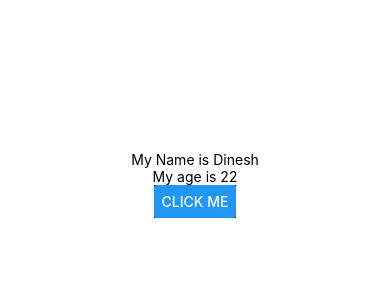
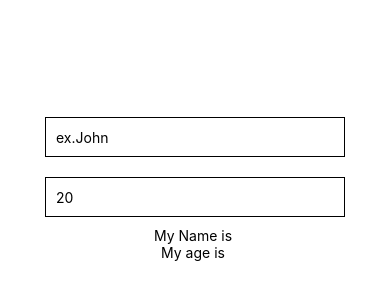
Before and after one commit to dinesh-develops/react-native-tutorial, a React Native app: screen / in a window 390 px wide. Shown: the part 238-538 px from the top of the page. Built offline with nearby package versions, Linux system fonts and the light colour scheme.

Commit message:
Text Input along with useState

```diff
--- a/App.js
+++ b/App.js
@@ -1,25 +1,17 @@
 import React,{useState} from 'react';
-import { View, Text, StyleSheet, Button } from 'react-native';
+import { View, Text, StyleSheet, Button,TextInput  } from 'react-native';
 import { backgroundColor } from 'react-native/Libraries/Components/View/ReactNativeStyleAttributes';
 
 const App = () => {
-  const[person,setPerson]=useState({name:"Dinesh",age:"22"})
-  const name=person.name
-  //To preserve the prev data and update only one value
-  function setPersonData(){
-    setPerson((prevState) => ({
-      ...prevState,
-      name:"Dhanush"
-  }));
-  }
+  const[name,setName]=useState("")
+  const[age,setAge]=useState("")
+
   return (
     <View style={styles.container}>
-      <Text>My Name is {person.name}</Text>
-      <Text>My age is {person.age}</Text>
-      {/* Always Button has to be enclosed inside View */}
-      <View style={styles.buttonContainer}>
-        <Button title='Click Me' onPress={setPersonData} />
-      </View>
+      <TextInput style={styles.input} placeholder='ex.John' onChangeText={val=>setName(val)} />
+      <TextInput style={styles.input} placeholder='20' keyboardType='numeric' onChangeText={val=>setAge(val)}/>
+      <Text>My Name is {name}</Text>
+      <Text>My age is {age}</Text>
     </View>
   );
 };
@@ -29,19 +21,13 @@ const styles = StyleSheet.create({
     alignItems: 'center',
     justifyContent: 'center'
   },
-  header:{
-    backgroundColor:'green',
-    padding:20
-  },
-  boldText:{
-    fontWeight:'bold',
-  },
-  body:{
-    alignItems:'center',
-    backgroundColor:'pink'
-  },
-  buttonContainer:{
-    backgroundColor:'black'
+  input:{
+    borderColor:'black',
+    borderWidth:1,
+    height:40,
+    margin:10,
+    width:300,
+    padding:10
   }
 });
 export default App;
```
